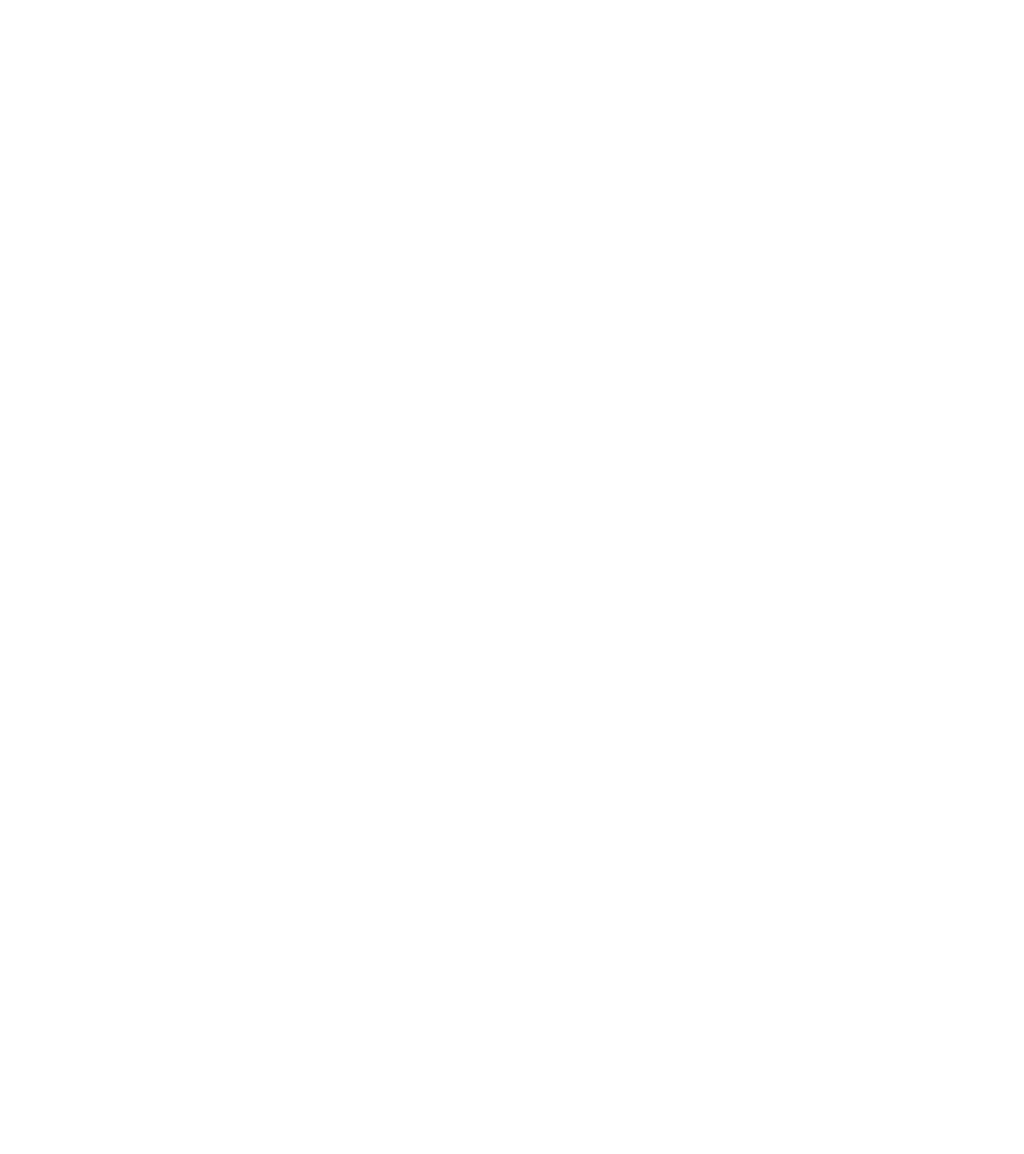
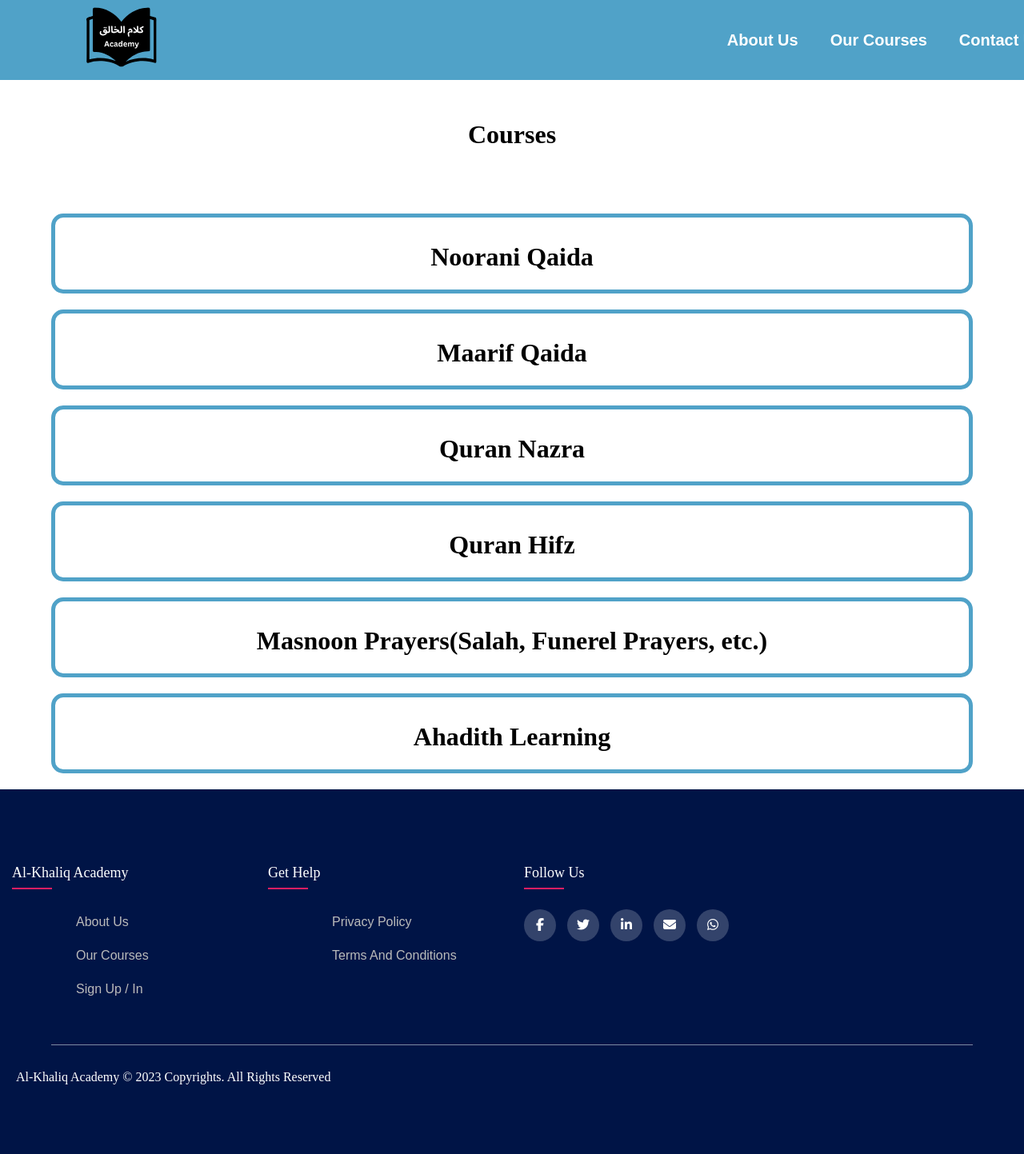
Before and after one commit to Hudhaifah-Shah/Quran-Academy, a plain HTML site: page courses.html in a window 1280 px wide. Shown: the whole page at 80% size. Before the commit the page ends 800 px from the top, so only its background shows below. Drawn offline with Linux system fonts and the light colour scheme; a web font is replaced by a local one.

Commit message:
All done :)

```diff
--- a/courses.html
+++ b/courses.html
@@ -1 +1,136 @@
-<!-- will include Qaida, Quran recitation, Quran with Tajweed, Hifz/Memorisation of Quran, Islamic studies -->
+<!DOCTYPE html>
+<html lang="en">
+<head>
+    <meta charset="UTF-8">
+    <meta http-equiv="X-UA-Compatible" content="IE=edge">
+    <meta name="viewport" content="width=device-width, initial-scale=1.0">
+    <title>Document</title>
+    <link rel="preconnect" href="https://fonts.gstatic.com" crossorigin>
+    <link href="https://fonts.googleapis.com/css2?family=Audiowide&family=Courgette&family=Delius&family=Itim&family=Joan&family=Niconne&family=Oswald:wght@500&family=Pacifico&family=Patrick+Hand&family=Permanent+Marker&family=Roboto+Mono:wght@500&family=Sono&display=swap" rel="stylesheet">
+    <link rel="stylesheet" type="text/css" href="https://cdnjs.cloudflare.com/ajax/libs/font-awesome/5.15.1/css/all.min.css">
+    <script src="https://kit.fontawesome.com/542da283cf.js" crossorigin="anonymous"></script>
+    <link rel="stylesheet" href="style.css">
+</head>
+<body>
+    <nav id="nav-bar">
+        <input type="checkbox" id="nav-toggle">
+        <img src="logo.svg" alt="logo" class="logo">
+        <ul class="links">
+          <li>
+            <a id="about" href="index.html" class="nav-links">About Us</a>
+          </li>
+          <li>
+            <a id="courses" href="courses.html" class="nav-links">Our Courses</a>
+          </li>
+          <li>
+            <a id="contact" href="#footer" class="nav-links">Contact Us</a>
+          </li>
+          <li>
+            <a id="dashboard" href="register.html" class="nav-links">Sign up</a>
+          </li>
+        </ul>
+        <label for="nav-toggle" class="icon-burger">
+          <div class="line"></div>
+          <div class="line"></div>
+          <div class="line"></div>
+        </label>
+    </nav>
+    <div id="main-body">
+        <div style="text-align: center;">
+            <h1 id="heading">Courses</h1>
+        </div>
+        <div style="margin-top: 80px;">
+            <div id="nq" class="box">
+                <a href="register.html"><h1>Noorani Qaida</h1></a>
+            </div>
+            <div id="mq" class="box">
+                <a href="register.html"><h1>Maarif Qaida</h1></a>
+            </div>
+            <div id="qn" class="box">
+                <a href="register.html"><h1>Quran Nazra</h1></a>
+            </div>
+            <div id="qh" class="box">
+                <a href="register.html"><h1>Quran Hifz</h1></a>
+            </div>
+            <div id="mp" class="box">
+                <a href="register.html"><h1>Masnoon Prayers(Salah, Funerel Prayers, etc.)</h1></a>
+            </div>
+            <div id="al" class="box">
+                <a href="register.html"><h1>Ahadith Learning</h1></a>
+            </div>
+        </div>
+    </div>
+    <nav class="footer" id="footer">
+        <div class="cont-6">
+            <div class="row">
+            <div class="footer-col">
+                <h4>Al-Khaliq Academy</h4>
+                <ul style="list-style: none;">
+                <li>
+                    <a href="index.html">about us</a>
+                </li>
+                <li>
+                    <a href="courses.html">our courses</a>
+                </li>
+                <li>
+                    <a href="register.html">Sign up / in</a>
+                </li>
+                </ul>
+            </div>
+            <div class="footer-col">
+                <h4>get help</h4>
+                <ul style="list-style: none;">
+                <li>
+                    <a id="privacy" href="privacy.html">Privacy Policy</a>
+                </li>
+                <li>
+                    <a id="terms" href="terms.html">Terms and Conditions</a>
+                </li>
+                </ul>
+            </div>
+            <div class="footer-col">
+              <h4>follow us</h4>
+              <div class="social-links">
+                <a href="#" target="_blank">
+                  <i class="fab fa-facebook-f"></i>
+                </a>
+                <a href="#">
+                  <i class="fab fa-twitter"></i>
+                </a>
+                <a href="https://www.linkedin.com/company/al-khaliq-academy/" target="_blank">
+                  <i class="fab fa-linkedin-in"></i>
+                </a>
+                <a href="mailto:info.alkhaliqacademy@gmail.com?subject=Al-Khaliq Academy Contact Form">
+                  <i class="fa-solid fa-envelope"></i>
+                </a>
+                <a href="https://wa.me/923016501668" target="_blank">
+                  <i class="fa-brands fa-whatsapp"></i>
+                </a>
+              </div>
+            </div>
+            </div>
+            <hr>
+            <p id="copyright">Al-Khaliq Academy © 2023 Copyrights. All Rights Reserved</p>
+        </div>
+    </nav>
+</body>
+</html>
+<style>
+    #heading {
+        margin-top: 150px;
+    }
+    .box {
+        width: 90vw;
+        height: 100px;
+        border: 5px solid #50a2c8;
+        border-radius: 15px;
+        text-align: center;
+        margin: auto;
+        padding-top: 10px;
+        margin-top: 10px;
+        margin-bottom: 20px;
+    }
+    a:hover {
+        color: #50a2c8;
+    }
+</style>
```
Also changed, not shown: script.js (deleted).
